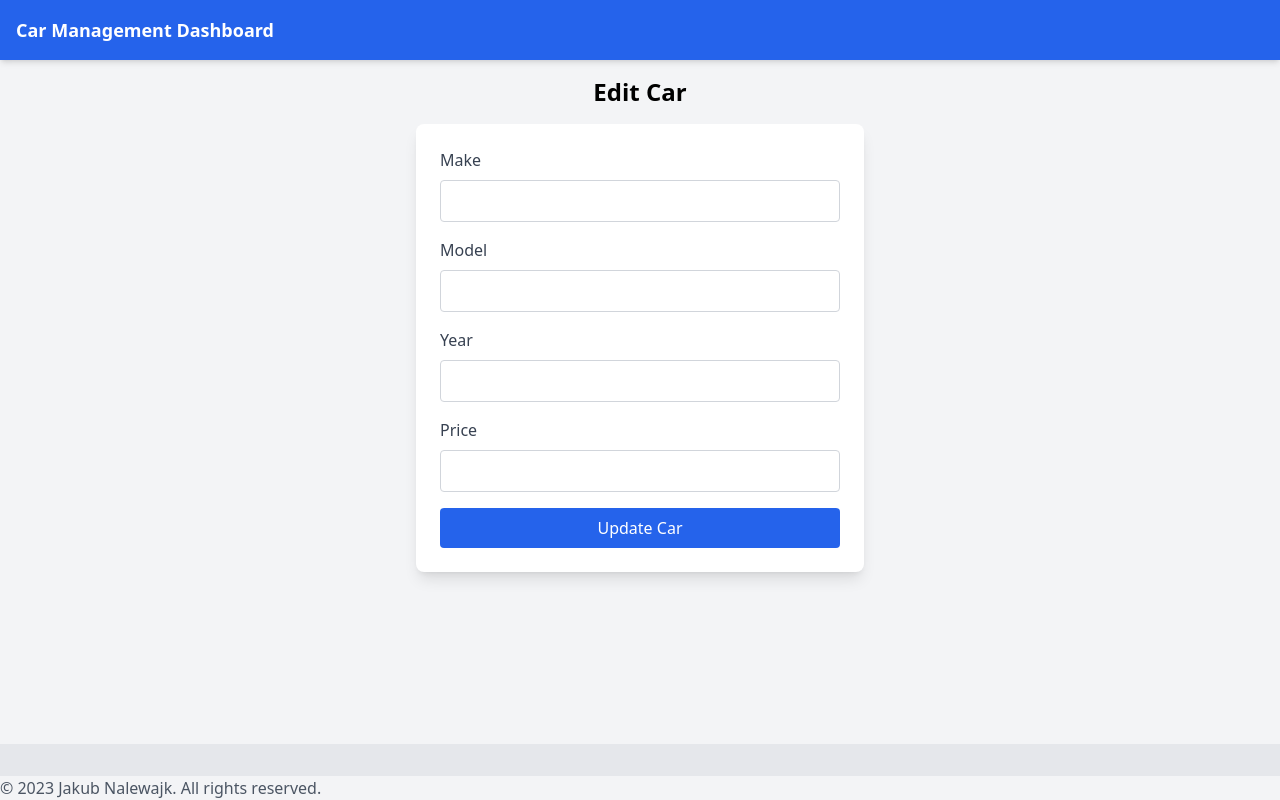
After one commit to jaqubowsky/studies-car-management-system, a Flask app: template templates/edit_car.html in a window 1280 px wide. The commit adds this page. Run offline with Flask 3, Linux system fonts and the light colour scheme; the template is opened without the code that fills it, so the values that code supplies are empty; style sheets or scripts are compiled from the project's sources; parts of the project's set-up code (start-up, migrations or seed data) failed here and were passed over.

Commit message:
feat: add functionality to edit existing cars

```diff
--- a/app.py
+++ b/app.py
@@ -35,6 +35,23 @@ def add_car():
         return redirect(url_for('add_car'))
     return render_template('add_car.html')
 
+@app.route('/edit-car/<int:car_id>', methods=['GET', 'POST'])
+def edit_car(car_id):
+    if request.method == 'POST':
+        car_data = request.form
+        try:
+            app_service.update_car(car_id, car_data)
+            flash('Car updated successfully!', 'success')
+            return redirect(url_for('index'))
+        except ExposeException as e:
+            flash(str(e), 'error')
+    car = next((car for car in car_service.get_cars() if car._id == car_id), None)
+    if not car:
+        flash('Car not found.', 'error')
+        return redirect(url_for('index'))
+    return render_template('edit_car.html', car=car)
+
+
 @app.errorhandler(Exception)
 def handle_exception(e):
     if isinstance(e, ExposeException):
--- /dev/null
+++ b/templates/edit_car.html
@@ -0,0 +1,78 @@
+<!DOCTYPE html>
+<html lang="en">
+  <head>
+    <meta charset="UTF-8" />
+    <meta http-equiv="X-UA-Compatible" content="IE=edge" />
+    <meta name="viewport" content="width=device-width, initial-scale=1.0" />
+    <title>Edit Car</title>
+    <link
+      rel="stylesheet"
+      href="{{url_for('static', filename='dist/css/output.css')}}"
+    />
+  </head>
+  <body class="bg-gray-100 font-sans min-h-screen flex flex-col">
+    {% include 'alert.html' %}
+    {% include 'nav.html' %}
+    <div class="container mx-auto p-4 flex-1">
+      <h2 class="text-2xl font-bold mb-4 text-center">Edit Car</h2>
+      <form
+        action="{{ url_for('edit_car', car_id=car._id) }}"
+        method="POST"
+        class="bg-white shadow-lg rounded-lg p-6 max-w-md mx-auto"
+      >
+        <div class="mb-4">
+          <label for="make" class="block text-gray-700 font-medium mb-2">Make</label>
+          <input
+            type="text"
+            id="make"
+            name="make"
+            class="w-full p-2 border border-gray-300 rounded"
+            value="{{ car.make }}"
+            required
+          />
+        </div>
+        <div class="mb-4">
+          <label for="model" class="block text-gray-700 font-medium mb-2">Model</label>
+          <input
+            type="text"
+            id="model"
+            name="model"
+            class="w-full p-2 border border-gray-300 rounded"
+            value="{{ car.model }}"
+            required
+          />
+        </div>
+        <div class="mb-4">
+          <label for="year" class="block text-gray-700 font-medium mb-2">Year</label>
+          <input
+            type="number"
+            id="year"
+            name="year"
+            class="w-full p-2 border border-gray-300 rounded"
+            value="{{ car.year }}"
+            required
+          />
+        </div>
+        <div class="mb-4">
+          <label for="price" class="block text-gray-700 font-medium mb-2">Price</label>
+          <input
+            type="number"
+            step="0.01"
+            id="price"
+            name="price"
+            class="w-full p-2 border border-gray-300 rounded"
+            value="{{ car._price }}"
+            required
+          />
+        </div>
+        <button
+          type="submit"
+          class="bg-blue-600 text-white w-full font-medium py-2 px-4 rounded hover:bg-blue-700"
+        >
+          Update Car
+        </button>
+      </form>
+    </div>
+    {% include 'footer.html' %}
+  </body>
+</html>
--- a/templates/index.html
+++ b/templates/index.html
@@ -30,6 +30,12 @@
             Price: ${{ '{:,.2f}'.format(car._price) }}
           </p>
           <input type="hidden" name="car_id" value="{{ car._id }}" />
+          <a
+            href="{{ url_for('edit_car', car_id=car._id) }}"
+            class="text-blue-600 underline font-medium mt-2 inline-block"
+          >
+            Edit
+          </a>
           <button
             type="submit"
             class="text-red-600 underline font-medium mt-2 inline-block"
```
Also changed, not shown: services/app_service.py (+17 -0 lines), services/car_service.py (+13 -0 lines).
